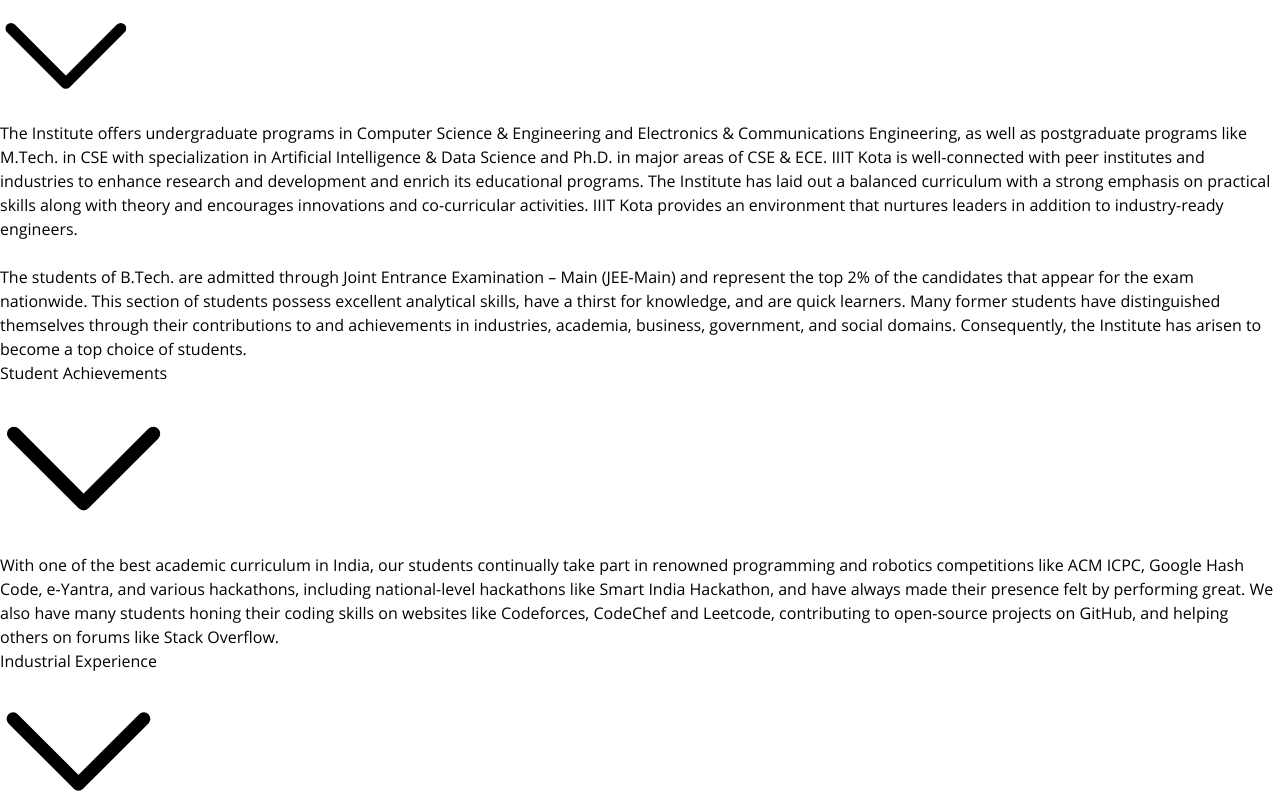
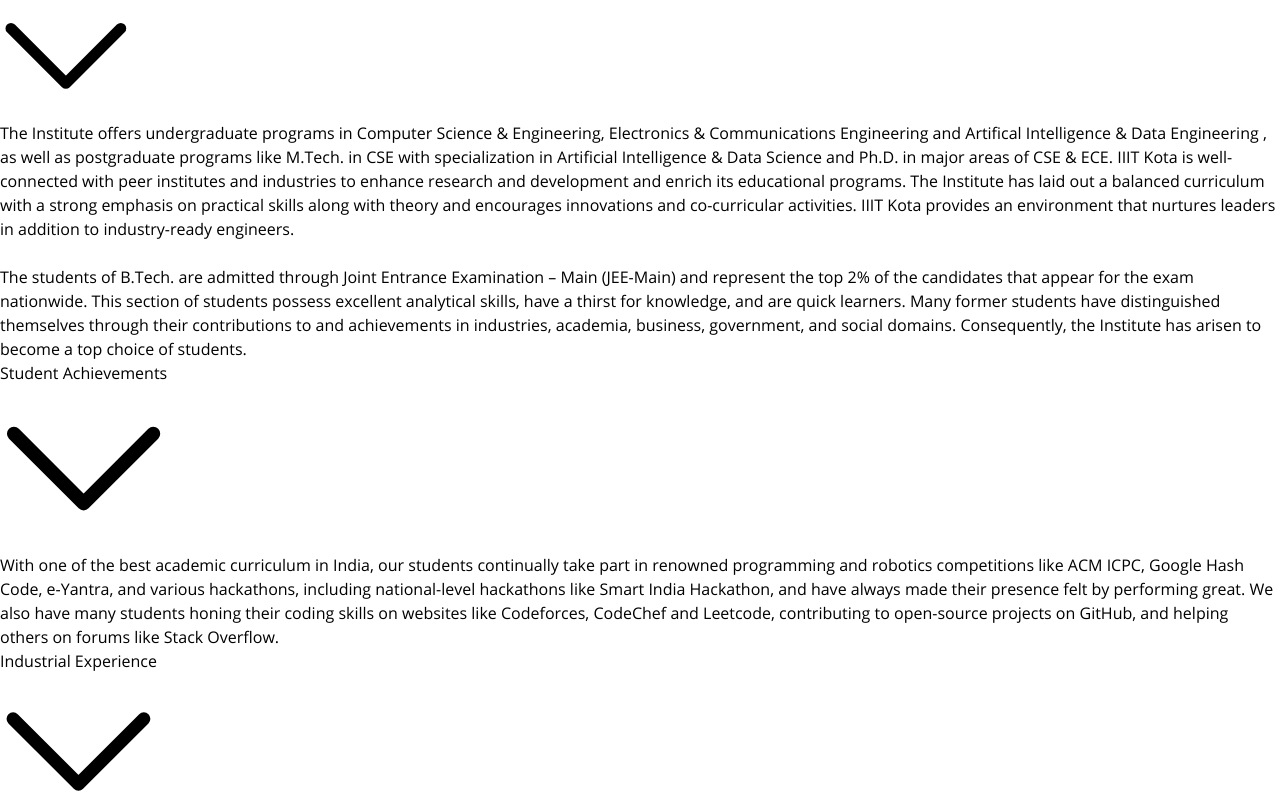
Before and after one commit to TNPCell-IIITKota/tnp-iiit-kota, a Next.js app: page / in a window 1280 px wide. Shown: the part 880-1680 px from the top of the page. Built offline with nearby package versions, Linux system fonts and the light colour scheme.

Commit message:
feat(2024): temp graphs removal

```diff
--- a/components/Charts.tsx
+++ b/components/Charts.tsx
@@ -3,12 +3,14 @@ import type { Year } from '@types';
 // import type { TooltipProps } from 'recharts';
 import { useRef } from 'react';
 // import { Bar, BarChart, CartesianGrid, Legend, Tooltip, XAxis, YAxis } from 'recharts';
-import { Bar, BarChart, CartesianGrid, Legend, XAxis, YAxis } from 'recharts';
+// import { Bar, BarChart, CartesianGrid, Legend, XAxis, YAxis } from 'recharts';
+import { Bar, BarChart, CartesianGrid, XAxis, YAxis } from 'recharts';
 
 // import { CustomizedLabel, CustomTooltip, DetailedTooltip } from '@components/LabelsTooltips';
 import { CustomizedLabel } from '@components/LabelsTooltips';
 import useOnScreen from '@utils/on-screen';
-import { eligibleVsOffers, placementPC } from '@utils/plcmt-stats';
+// import { eligibleVsOffers, placementPC } from '@utils/plcmt-stats';
+import { placementPC } from '@utils/plcmt-stats';
 
 const Charts: React.FC<{ year: Year }> = ({ year }) => {
   const ref = useRef<HTMLDivElement>(null);
@@ -16,7 +18,7 @@ const Charts: React.FC<{ year: Year }> = ({ year }) => {
 
   return (
     <div ref={ref} cx="wrapper">
-      <div>
+      {/* <div>
         <h3>Eligible Students and Number of Offers</h3>
 
         <BarChart
@@ -29,12 +31,12 @@ const Charts: React.FC<{ year: Year }> = ({ year }) => {
           <CartesianGrid strokeDasharray="3 3" vertical={false} />
           <XAxis dataKey="branch" padding={{ left: 80, right: 80 }} scale="point" />
           <YAxis />
-          {/* <Tooltip content={CustomTooltip} /> */}
+          <Tooltip content={CustomTooltip} />
           <Legend wrapperStyle={{ left: 18 }} />
           <Bar dataKey="Eligible Students" fill="#60A5FA" isAnimationActive={isVisible} />
           <Bar dataKey="Number of Offers" fill="#34D399" isAnimationActive={isVisible} />
         </BarChart>
-      </div>
+      </div> */}
 
       <div>
         <h3>Placement Percentage of Registered Students</h3>
--- a/styles/_accordion.module.scss
+++ b/styles/_accordion.module.scss
@@ -7,7 +7,7 @@
 }
 
 .desc {
-  @apply m-4 mb-10 text-gray-700;
+  @apply m-4 mb-10 text-justify text-gray-700;
 }
 
 .chevron {
--- a/utils/why-recruit.ts
+++ b/utils/why-recruit.ts
@@ -5,7 +5,7 @@ const content = [
   },
   {
     lead: 'Finest Curriculum',
-    desc: 'The Institute offers undergraduate programs in Computer Science & Engineering and Electronics & Communications Engineering, as well as postgraduate programs like M.Tech. in CSE with specialization in Artificial Intelligence & Data Science and Ph.D. in major areas of CSE & ECE. IIIT Kota is well-connected with peer institutes and industries to enhance research and development and enrich its educational programs. The Institute has laid out a balanced curriculum with a strong emphasis on practical skills along with theory and encourages innovations and co-curricular activities. IIIT Kota provides an environment that nurtures leaders in addition to industry-ready engineers.\nThe students of B.Tech. are admitted through Joint Entrance Examination – Main (JEE-Main) and represent the top 2% of the candidates that appear for the exam nationwide. This section of students possess excellent analytical skills, have a thirst for knowledge, and are quick learners. Many former students have distinguished themselves through their contributions to and achievements in industries, academia, business, government, and social domains. Consequently, the Institute has arisen to become a top choice of students.',
+    desc: 'The Institute offers undergraduate programs in Computer Science & Engineering, Electronics & Communications Engineering and Artifical Intelligence & Data Engineering , as well as postgraduate programs like M.Tech. in CSE with specialization in Artificial Intelligence & Data Science and Ph.D. in major areas of CSE & ECE. IIIT Kota is well-connected with peer institutes and industries to enhance research and development and enrich its educational programs. The Institute has laid out a balanced curriculum with a strong emphasis on practical skills along with theory and encourages innovations and co-curricular activities. IIIT Kota provides an environment that nurtures leaders in addition to industry-ready engineers.\nThe students of B.Tech. are admitted through Joint Entrance Examination – Main (JEE-Main) and represent the top 2% of the candidates that appear for the exam nationwide. This section of students possess excellent analytical skills, have a thirst for knowledge, and are quick learners. Many former students have distinguished themselves through their contributions to and achievements in industries, academia, business, government, and social domains. Consequently, the Institute has arisen to become a top choice of students.',
   },
   {
     lead: 'Student Achievements',
```
Also changed, not shown: 1 other file (tests, documents, lock files or other folders).
